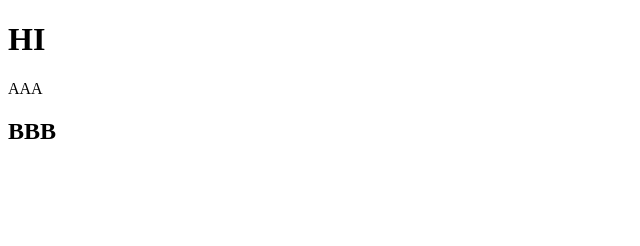
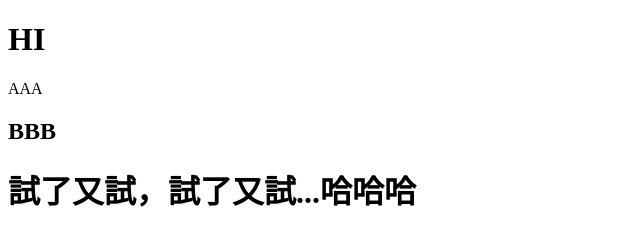
Before and after one commit to NauChen/201Test, a plain HTML site: page index.html in a window 1280 px wide. Shown: the whole page, without its empty margins (0-640 px from the left). Drawn offline with Linux system fonts and the light colour scheme.

Commit message:
小春試了又試版
Signed-off-by: CELINE-NB\celine <celine.cyi.lin@gmail.com>

```diff
--- a/index.html
+++ b/index.html
@@ -9,5 +9,7 @@
     <h1>HI</h1>
     <p>AAA</p>
     <h2>BBB</h2>
+    <!--小春試了又試-->
+    <h1>試了又試，試了又試...哈哈哈</h1>
 </body>
 </html>
```
